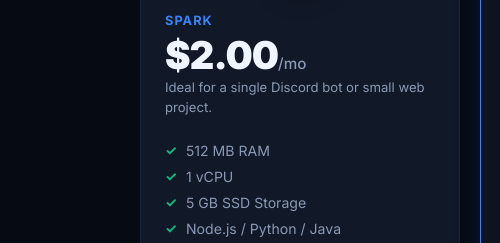
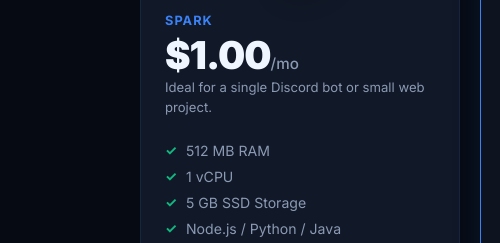
Before and after one commit to solarhostingss-source/solarcloud-web, a plain HTML site: page bots.html in a window 1280 px wide. Shown: the part 554-797 px from the top of the page, 0-500 px from the left. Drawn offline with Linux system fonts and the light colour scheme.

Commit message:
Update Spark bot plan price to .00

```diff
--- a/bots.html
+++ b/bots.html
@@ -60,7 +60,7 @@
             <div class="plan-card">
                 <img src="bot-plan1.png" alt="Spark Plan" style="width: 110px; height: auto; margin: 0 auto 16px; display: block; filter: drop-shadow(0 4px 12px rgba(0,0,0,0.2));">
                 <p class="plan-name">Spark</p>
-                <div class="plan-price">$2.00<span>/mo</span></div>
+                <div class="plan-price">$1.00<span>/mo</span></div>
                 <p class="plan-desc">Ideal for a single Discord bot or small web project.</p>
                 <ul class="plan-features">
                     <li>512 MB RAM</li>
```
